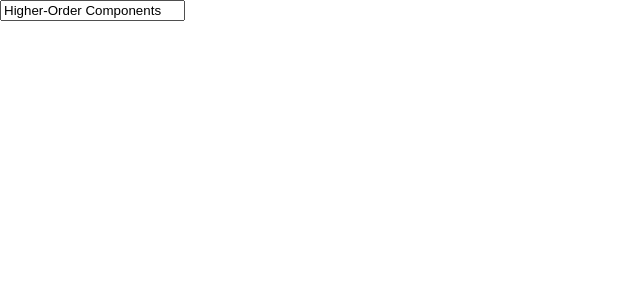
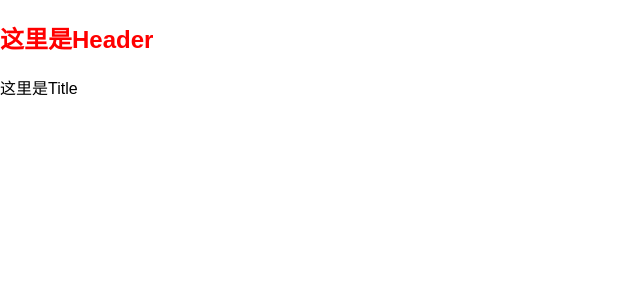
Before and after one commit to daoyi7/r, a React (Create React App) app: page / in a window 1280 px wide. Shown: the top 300 px of the page, without its empty margins (0-640 px from the left). Built offline with nearby package versions, Linux system fonts and the light colour scheme.

Commit message:
study-38

```diff
--- a/src/index.js
+++ b/src/index.js
@@ -38,7 +38,8 @@ import './index.css';
 // import App from './study/study-34/study-34'                                  // 第34课
 // import App from './study/study-35/study-35'                                  // 第35课
 // import App from './study/study-36/study-36'                                  // 第36课
-import App from './study/study-37/study-37'                                  // 第37课
+// import App from './study/study-37/study-37'                                  // 第37课
+import App from './study/study-38/study-38'                                  // 第38课
 import registerServiceWorker from './registerServiceWorker';
 
 // ReactDOM.render(<App />, document.getElementById('root'));
@@ -78,5 +79,6 @@ import registerServiceWorker from './registerServiceWorker';
 // ReactDOM.render(<App />, document.getElementById('root'))                    // 第34课
 // ReactDOM.render(<App />, document.getElementById('root'))                    // 第35课
 // ReactDOM.render(<App />, document.getElementById('root'))                    // 第36课
-ReactDOM.render(<App />, document.getElementById('root'))                    // 第37课
+// ReactDOM.render(<App />, document.getElementById('root'))                    // 第37课
+ReactDOM.render(<App />, document.getElementById('root'))                    // 第38课
 registerServiceWorker();
--- /dev/null
+++ b/src/study/study-38/study-38.js
@@ -0,0 +1,51 @@
+import React, {Component} from 'react'
+import PropTypes from 'prop-types'
+
+export default class Index extends Component {
+
+  static childContextTypes = {
+    color: PropTypes.string
+  }
+
+  state = {
+    color: 'red'
+  }
+
+  getChildContext() {
+    return {
+      color: this.state.color
+    }
+  }
+
+  render() {
+    return (
+      <div>
+        <Header themeColor = {this.state.color}/>
+      </div>
+    )
+  }
+}
+
+class Header extends Component {
+
+  static contextTypes = {
+    color: PropTypes.string
+  }
+
+  render() {
+    return (
+      <div>
+        <h2 style={{color: this.context.color}}>这里是Header</h2>
+        <Title />
+      </div>
+    )
+  }
+}
+
+class Title extends Component {
+  render() {
+    return (
+      <div>这里是Title</div>
+    )
+  }
+}
```
Also changed, not shown: src/study/study-38/readme.md (added).
